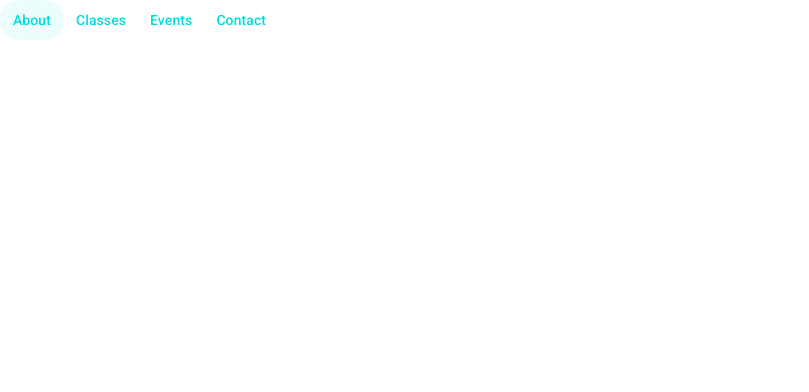
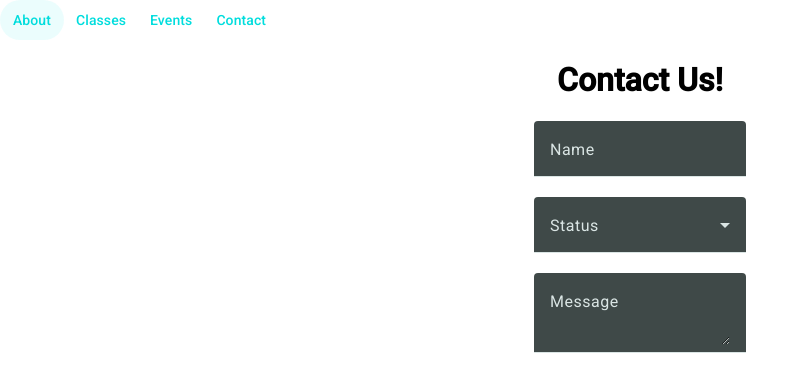
Before and after one commit to klinejessica/dance, an Angular app: page /contact in a window 1280 px wide. Before the commit this address led to /. Shown: the top 392 px of the page, without its empty margins (0-809 px from the left). Built offline with nearby package versions, Linux system fonts and the light colour scheme.

Commit message:
contact start

```diff
--- a/src/app/app.component.ts
+++ b/src/app/app.component.ts
@@ -1,11 +1,11 @@
 import { Component } from '@angular/core';
-import { RouterLinkActive, RouterOutlet } from '@angular/router';
+import { RouterOutlet } from '@angular/router';
 
 import { HeaderComponent } from './header/header.component';
 
 @Component({
     selector: 'app-root',
-    imports: [RouterOutlet, RouterLinkActive,  HeaderComponent],
+    imports: [RouterOutlet, HeaderComponent],
     templateUrl: './app.component.html',
     styleUrl: './app.component.scss'
 })
--- a/src/app/app.routes.ts
+++ b/src/app/app.routes.ts
@@ -1,6 +1,8 @@
 import { Routes } from '@angular/router';
 import { DanceComponent } from './dance/dance.component';
+import { ContactComponent } from './contact/contact.component';
 
 export const routes: Routes = [
-    { path: "dance", component: DanceComponent }
+    { path: "dance", component: DanceComponent },
+    { path: "contact", component: ContactComponent}
 ];
--- a/src/app/contact/contact.component.html
+++ b/src/app/contact/contact.component.html
@@ -1 +1,16 @@
-<p>contact works!</p>
+<h1>Contact Us!</h1>
+<mat-form-field>
+    <mat-label>Name</mat-label>
+    <input matInput>
+  </mat-form-field>
+  <mat-form-field>
+    <mat-label>Status</mat-label>
+    <mat-select>
+      <mat-option value="one">Current Student</mat-option>
+      <mat-option value="two">Prospective Student</mat-option>
+    </mat-select>
+  </mat-form-field>
+  <mat-form-field>
+    <mat-label>Message</mat-label>
+    <textarea matInput></textarea>
+  </mat-form-field>
--- a/src/app/contact/contact.component.scss
+++ b/src/app/contact/contact.component.scss
@@ -0,0 +1,5 @@
+:host {
+    display: flex;
+    flex-direction: column;
+    align-items:center;
+  }
--- a/src/app/header/header.component.html
+++ b/src/app/header/header.component.html
@@ -16,5 +16,5 @@
 <button mat-button [matMenuTriggerFor]="contactMenu">Contact</button>
 <mat-menu #contactMenu="matMenu" yPosition="below">
   <button mat-menu-item>FAQs</button>
-  <button mat-menu-item>Get More Info</button>
+  <button mat-menu-item routerLink="/contact"  routerLinkActive="active">Get More Info</button>
 </mat-menu>
```
Also changed, not shown: src/app/contact/contact.component.ts (+6 -1 lines).
